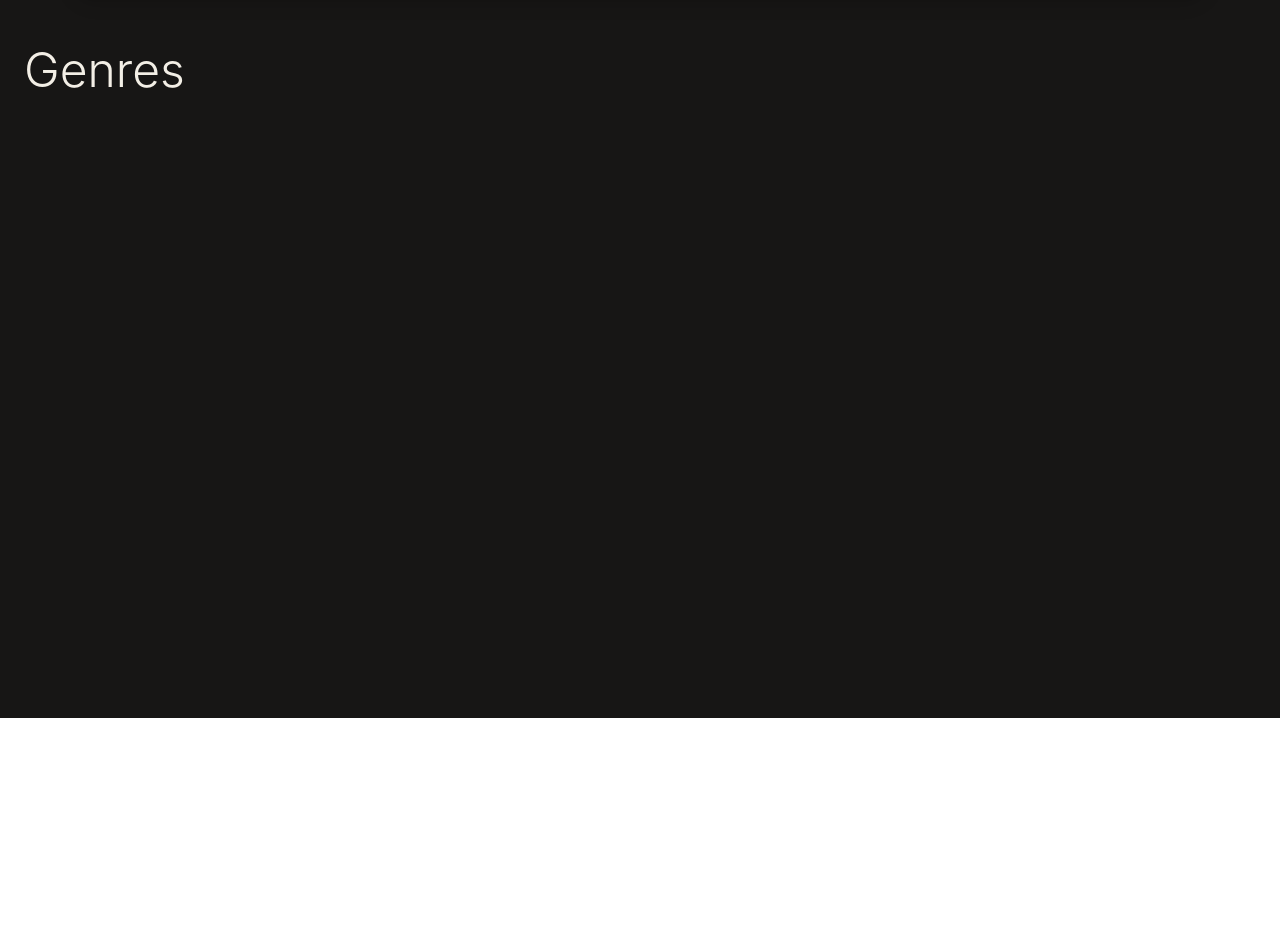
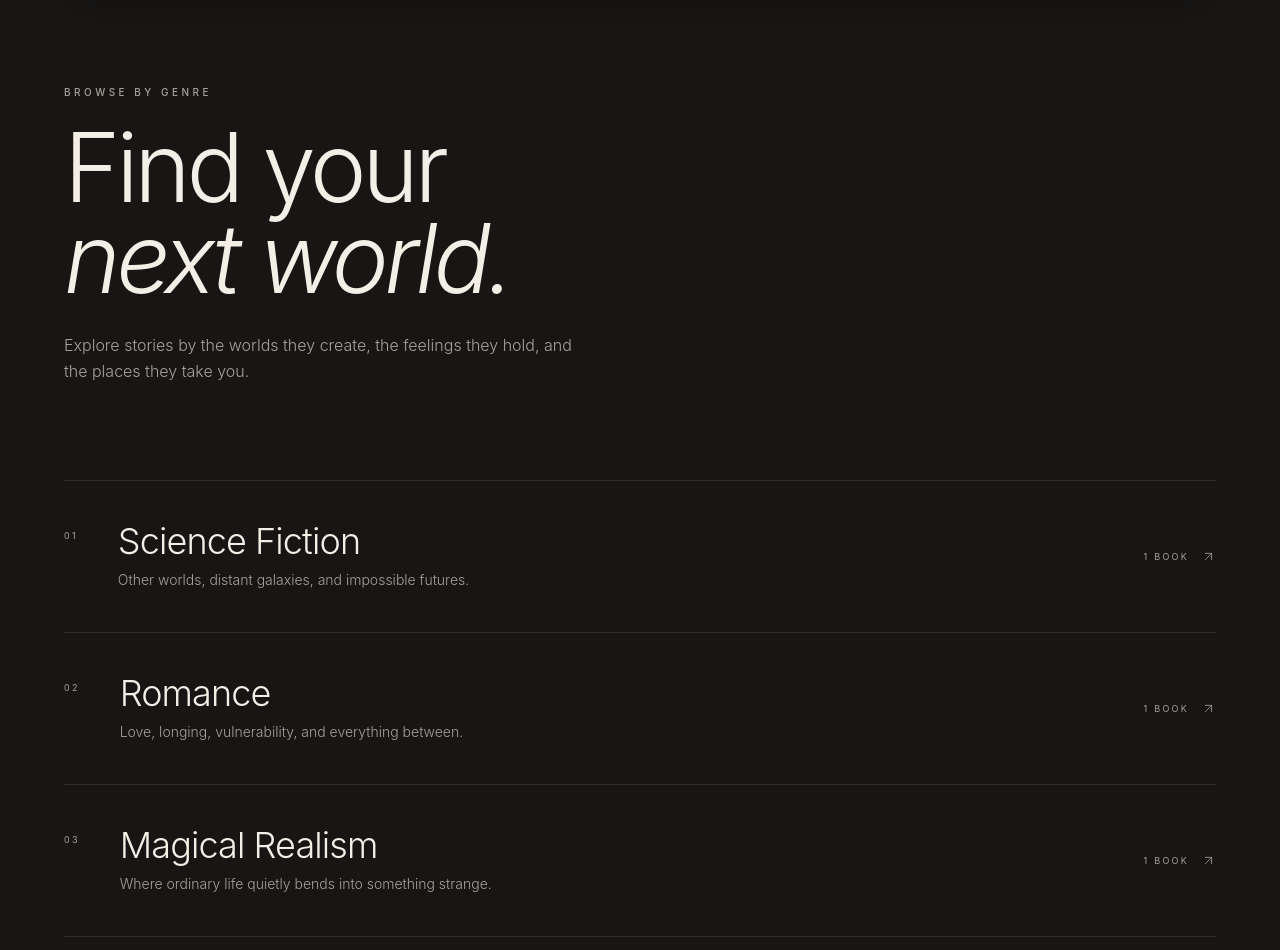
Before and after one commit to adeoyerihanat6-prog/Booksite, a React (Vite) app: page /genres in a window 1280 px wide. Shown: the part 82-1032 px from the top of the page. Before the commit the page ends 800 px from the top, so only its background shows below. Built offline with nearby package versions, Linux system fonts and the light colour scheme.

Commit message:
Create About and Genres page and add routing to them in the Navbar component.

```diff
--- a/src/App.jsx
+++ b/src/App.jsx
@@ -14,6 +14,8 @@
 import BookDetails from "./pages/BookDetails";
 
 import Reader from "./pages/Reader";
+import Genres from "./pages/Genres";
+import About from "./pages/About";
 
 
 function App() {
@@ -58,11 +60,7 @@
         <Route
           path="/genres"
           element={
-            <div className="px-6 py-32">
-              <h1 className="text-5xl font-light">
-                Genres
-              </h1>
-            </div>
+            <Genres/>
           }
         />
 
@@ -71,11 +69,7 @@
         <Route
           path="/about"
           element={
-            <div className="px-6 py-32">
-              <h1 className="text-5xl font-light">
-                About
-              </h1>
-            </div>
+           <About/>
           }
         />
 
--- /dev/null
+++ b/src/pages/About.jsx
@@ -0,0 +1,43 @@
+function About() {
+  return (
+    <main className="min-h-screen bg-[var(--background)] text-[var(--foreground)]">
+      <section className="px-6 pb-32 pt-32 sm:px-10 sm:pt-40">
+        <div className="mx-auto max-w-6xl">
+          <span className="text-[10px] font-medium uppercase tracking-[0.35em] text-[var(--muted)]">
+            About Booksite
+          </span>
+
+          <div className="mt-6 max-w-5xl">
+            <h1 className="text-5xl font-light leading-[0.95] tracking-[-0.045em] sm:text-7xl md:text-8xl">
+              A place for
+              <br />
+              <span className="italic">good stories.</span>
+            </h1>
+          </div>
+
+          <div className="mt-24 grid gap-12 border-t border-[var(--foreground)]/10 pt-10 md:grid-cols-[1fr_1.5fr]">
+            <span className="text-[10px] uppercase tracking-[0.3em] text-[var(--muted)]">
+              The idea
+            </span>
+
+            <div className="max-w-2xl">
+              <p className="text-lg font-light leading-relaxed sm:text-2xl">
+                Booksite is a quiet corner of the internet for discovering
+                stories based on what you feel, what you want to explore,
+                and the worlds you want to disappear into.
+              </p>
+
+              <p className="mt-8 text-sm font-light leading-relaxed text-[var(--muted)] sm:text-base">
+                Instead of endlessly searching for something to read,
+                Booksite lets you browse by mood, genre, and curiosity.
+                Find a story, save it for later, and settle in to read.
+              </p>
+            </div>
+          </div>
+        </div>
+      </section>
+    </main>
+  );
+}
+
+export default About;
--- /dev/null
+++ b/src/pages/Genres.jsx
@@ -0,0 +1,100 @@
+import { ArrowUpRight } from "lucide-react";
+import { Link } from "react-router-dom";
+import { books } from "../data/books";
+
+const genres = [
+  {
+    name: "Science Fiction",
+    description: "Other worlds, distant galaxies, and impossible futures.",
+  },
+  {
+    name: "Romance",
+    description: "Love, longing, vulnerability, and everything between.",
+  },
+  {
+    name: "Magical Realism",
+    description: "Where ordinary life quietly bends into something strange.",
+  },
+  {
+    name: "Historical Fiction",
+    description: "Stories rooted in the past, reimagined through fiction.",
+  },
+  {
+    name: "Poetry",
+    description: "Quiet words, fragments, feelings, and midnight thoughts.",
+  },
+];
+
+function Genres() {
+  return (
+    <main className="min-h-screen bg-[var(--background)] text-[var(--foreground)]">
+      <section className="px-6 pb-24 pt-32 sm:px-10 sm:pb-32 sm:pt-40">
+        <div className="mx-auto max-w-6xl">
+          <div className="max-w-3xl">
+            <span className="text-[10px] font-medium uppercase tracking-[0.35em] text-[var(--muted)]">
+              Browse by genre
+            </span>
+
+            <h1 className="mt-5 text-5xl font-light leading-[0.95] tracking-[-0.045em] sm:text-7xl md:text-8xl">
+              Find your
+              <br />
+              <span className="italic">next world.</span>
+            </h1>
+
+            <p className="mt-7 max-w-lg text-sm font-light leading-relaxed text-[var(--muted)] sm:text-base">
+              Explore stories by the worlds they create, the feelings
+              they hold, and the places they take you.
+            </p>
+          </div>
+
+          <div className="mt-24 border-t border-[var(--foreground)]/10">
+            {genres.map((genre, index) => {
+              const genreBooks = books.filter(
+                (book) => book.genre === genre.name
+              );
+
+              return (
+                <Link
+                  key={genre.name}
+                  to={`/genre/${encodeURIComponent(genre.name)}`}
+                  className="group flex items-center justify-between gap-6 border-b border-[var(--foreground)]/10 py-8 transition-opacity duration-300 hover:opacity-60 sm:py-10"
+                >
+                  <div className="flex items-start gap-6 sm:gap-10">
+                    <span className="pt-2 text-[9px] uppercase tracking-[0.25em] text-[var(--muted)]">
+                      {String(index + 1).padStart(2, "0")}
+                    </span>
+
+                    <div>
+                      <h2 className="text-2xl font-light tracking-[-0.025em] sm:text-4xl">
+                        {genre.name}
+                      </h2>
+
+                      <p className="mt-2 max-w-md text-xs font-light leading-relaxed text-[var(--muted)] sm:text-sm">
+                        {genre.description}
+                      </p>
+                    </div>
+                  </div>
+
+                  <div className="flex shrink-0 items-center gap-3 text-[9px] uppercase tracking-[0.25em] text-[var(--muted)]">
+                    <span>
+                      {genreBooks.length}{" "}
+                      {genreBooks.length === 1 ? "book" : "books"}
+                    </span>
+
+                    <ArrowUpRight
+                      size={15}
+                      strokeWidth={1.3}
+                      className="transition-transform duration-300 group-hover:-translate-y-1 group-hover:translate-x-1"
+                    />
+                  </div>
+                </Link>
+              );
+            })}
+          </div>
+        </div>
+      </section>
+    </main>
+  );
+}
+
+export default Genres;
```
